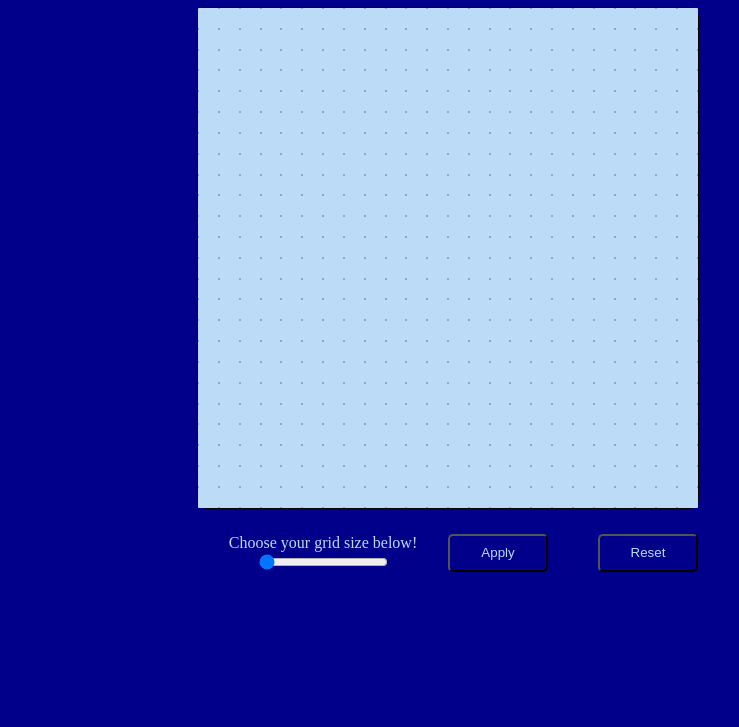
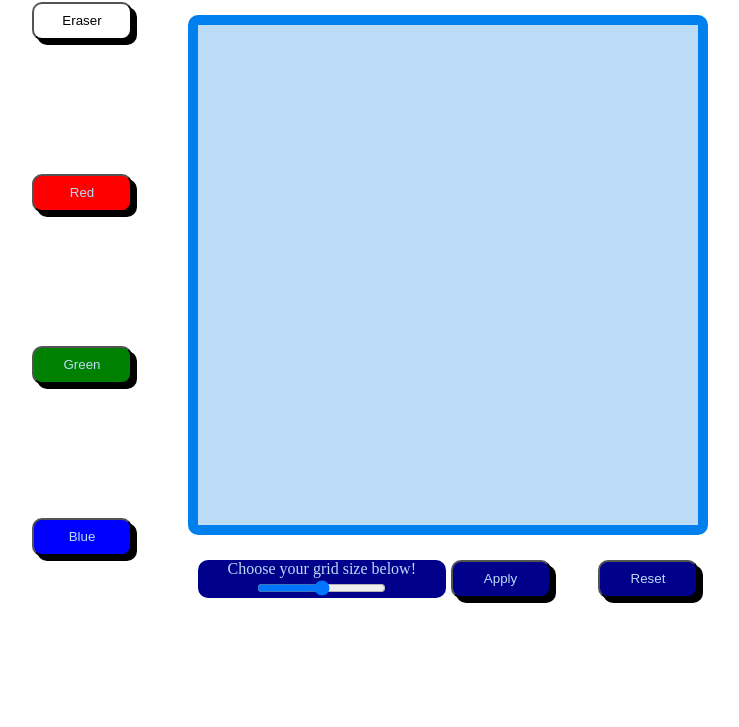
Before and after one commit to MakersMarked/etch-a-sketch, a plain HTML site: page index.html in a window 1280 px wide. Shown: the part 73-800 px from the top of the page, without its empty margins (192-931 px from the left). Drawn offline with Linux system fonts and the light colour scheme.

Commit message:
Complete logic and configure buttons to work on program

```diff
--- a/index.html
+++ b/index.html
@@ -11,24 +11,34 @@
 
 </head>
 <body>
-    <h1>Etch-A-Sketch</h1>
+
+    <div class ="leftPanel">
+        <button class="eraser">Eraser</button>
+        <button class="red">Red</button>
+        <button class="green">Green</button>
+        <button class="blue">Blue</button>
+
+    </div>
     <div class = "wholePage">
-
-    <div id = "container">
+        <h1>Etch-A-Sketch</h1>
+        <div id = "container">
         <div class ="grid"></div>
-    </div>
-    <div class ="menu">
-            <div class="leftMenu"><div class="inputText">Choose your grid size below!</div>
-            <input type="range" min="8" max="100" step="2" value="8">
         </div>
+        <div class ="menu">
+            <div class="leftMenu">
+                <div class="inputText">Choose your grid size below!</div>
+                <input type="range" min="8" max="100" step="2" value="reset"></div>
             <div class ="rightMenu">
-                <button class = "ApplyBtn" type="button">Apply</button>
-                <button class = "resetBtn" type="reset">Reset</button>
+                <button class ="applyBtn" type="button">Apply</button>
+                <button class ="resetBtn">Reset</button>
             </div>
 
+        </div>
+
     </div>
+    <div class = "rightPanel">
+        <div class="someText"></div>
     </div>
-
 </div>
 
 
--- a/script.js
+++ b/script.js
@@ -2,20 +2,20 @@ const container = document.querySelector('#container')
 const input = document.querySelector('input')
 let inputText = document.querySelector('.inputText')
 const grid = document.querySelector('.grid')
-let gridSize = 24
+const apply = document.querySelector('.applyBtn')
+const resetBtn = document.querySelector('.resetBtn')
+const redBtn = document.querySelector('.red');
+const blueBtn = document.querySelector('.blue')
+const greenBtn = document.querySelector('.green')
+const eraserBtn = document.querySelector('.eraser')
+let gridSize = 10
 //Function to create a Div with relative dimensions
 function createGridDivs (size){
     const div = document.createElement('div');
         div.classList.add('squareDivs');
         div.style.height =`${size}px`;
         div.style.width =`${size}px`;
-        function changeColor() {
-            div.addEventListener('mouseover', (e) =>{
-                if (e.target.matches('.squareDivs')){
-                    e.target.classList.add('color')
-                }
-            })
-}
+
     changeColor()
     return div
 }
@@ -27,16 +27,45 @@ createGrid = () => {
 }
 createGrid()
 
+function changeColor() {
+
+    redBtn.addEventListener('click', () =>  grid.addEventListener('mouseover', (e) =>{
+        e.target.style.backgroundColor = 'red'
+            })
+        );
+    blueBtn.addEventListener('click', () => grid.addEventListener('mouseover', (e) =>{
+        e.target.style.backgroundColor = 'blue'
+    }));
+    greenBtn.addEventListener('click', () => grid.addEventListener('mouseover', (e) =>{
+        e.target.style.backgroundColor = 'green'
+    }));
+    eraserBtn.addEventListener('click', () => grid.addEventListener('mouseover', (e) =>{
+        e.target.style.backgroundColor = 'white'
+    }));
 
 
-
+}
+console.log(changeColor())
 function reset() {
-
-
+    while (grid.firstChild) {
+        grid.removeChild(grid.lastChild);
+    }
+    createGrid()
 }
 
 input.addEventListener('input', (e) => {
     gridSize = e.target.value;
     inputText.textContent= `${gridSize} x ${gridSize}`;
+})
 
+apply.addEventListener('click', () =>{
+
+    reset()
+    console.log(`${input.value}`)
 })
+
+resetBtn.addEventListener('click', () => {
+    gridSize = 8
+    reset()
+    console.log(input.value)
+})
--- a/styles.css
+++ b/styles.css
@@ -1,44 +1,71 @@
 html {
-  background-color: #00008b;
+  background-color: #ffffff;
   color: #bbdbf7;
 }
-h1 {text-align: center;
+
+body {
+
+  display: flex;
+}
+
+.leftPanel {
+flex: 1;
+display: flex;
+flex-direction: column;
+justify-content:space-around;
+align-items:end
+}
+.eraser {
+  background-color: white;
+  color: black;
+
+}
+.red {
+  background-color: red;
+}
+.green {
+  background-color: green;
+}
+.blue {
+  background-color: blue;
+}
+
+.rightPanel {
+flex: 1
+}
 
 
+h1 {text-align: center;
 }
+
 .wholePage {
   display: flex;
   flex-direction: column;
   justify-content: center;
   align-items: center;
+  flex:2;
 }
 
 #container {
-   border: black solid 1px;
+   border: #007fee solid 10px;
   display: flex;
   justify-content: center;
   height: 500px;
   width: 500px;
-  box-shadow: 50px;
+  box-shadow:#bbdbf7;
   border-radius: 10px;
 
 }
-
-
 
 .grid {
     width: 500px;
     display: flex;
     flex-flow: row wrap;
     justify-content:center;
-
-
 }
 
 .squareDivs {
-
     background-color: #bbdbf7;
-    border-radius: 1px;
 }
 .menu {
   display:flex;
@@ -51,6 +78,9 @@ h1 {text-align: center;
   flex-direction: column;
   align-items: center;
   flex: 1;
+  background-color: #00008b;
+  border-radius: 10px;
+  margin-right: 5px;
 }
 .rightMenu {
   display: flex;
@@ -60,12 +90,13 @@ h1 {text-align: center;
 button {
   color: #bbdbf7;
   background-color: #00008b;
-  box-shadow: 5px;
-  border-radius: 5px;
+  box-shadow: 5px 5px black;
+  border-radius: 10px;
   width: 100px;
+  height: 38px;
 }
 
-.color {
+.blackGrid {
 
-  background-color: black;
+  background-color: rgb(11, 95, 151);
 }
```
